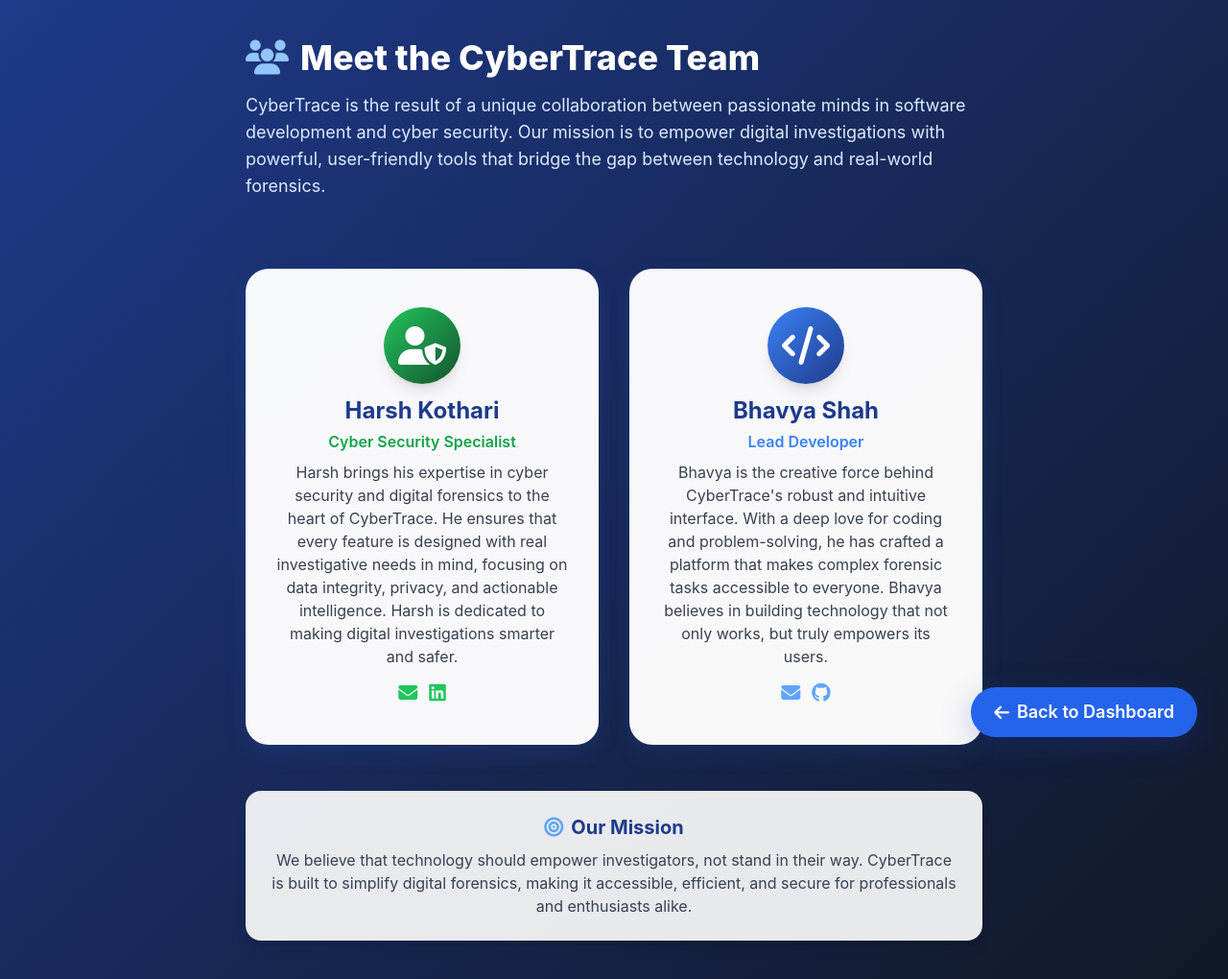
After one commit to shah-bhavy/cybertrace, a PHP site: page /cccs/about.php in a window 1280 px wide. The commit adds this page. Shown: the whole page at 96% size. Run offline with PHP 8.4, Linux system fonts and the light colour scheme; some libraries are stand-ins or nearby versions.

Commit message:
Add files via upload

```diff
--- /dev/null
+++ b/about.php
@@ -0,0 +1,99 @@
+<?php
+// about.php - About Us page for CyberTrace
+?>
+<!DOCTYPE html>
+<html lang="en">
+<head>
+    <meta charset="UTF-8">
+    <title>About Us - CyberTrace</title>
+    <meta name="viewport" content="width=device-width, initial-scale=1.0">
+    <script src="https://cdn.tailwindcss.com"></script>
+    <link href="https://cdnjs.cloudflare.com/ajax/libs/font-awesome/6.4.0/css/all.min.css" rel="stylesheet">
+    <style>
+        body { background: linear-gradient(135deg, #1e3a8a 0%, #111827 100%); font-family: 'Inter', sans-serif; }
+        .profile-card {
+            background: rgba(255,255,255,0.97);
+            border-radius: 1.5rem;
+            box-shadow: 0 10px 24px rgba(59,130,246,0.10);
+            padding: 2.5rem 2rem;
+            transition: transform 0.2s, box-shadow 0.2s;
+        }
+        .profile-card:hover {
+            transform: translateY(-4px) scale(1.025);
+            box-shadow: 0 16px 32px rgba(59,130,246,0.18);
+        }
+        .avatar {
+            width: 80px;
+            height: 80px;
+            border-radius: 9999px;
+            background: linear-gradient(135deg, #3b82f6 60%, #6366f1 100%);
+            display: flex;
+            align-items: center;
+            justify-content: center;
+            font-size: 2.5rem;
+            color: #fff;
+            margin-bottom: 1rem;
+        }
+    </style>
+</head>
+<body class="text-gray-800">
+    <!-- Floating Back to Dashboard Button -->
+    <a href="dashboard.php"
+       class="fixed bottom-8 right-8 z-50 bg-blue-600 hover:bg-blue-700 text-white px-6 py-3 rounded-full shadow-2xl flex items-center gap-2 font-semibold text-lg transition-all"
+       style="box-shadow: 0 8px 32px rgba(30,64,175,0.25);">
+        <i class="fas fa-arrow-left"></i>
+        Back to Dashboard
+    </a>
+    <div class="flex flex-col items-center min-h-screen px-4 py-10">
+        <div class="w-full max-w-3xl mb-10">
+            <h1 class="text-4xl font-extrabold text-white mb-4 flex items-center gap-3">
+                <i class="fas fa-users text-blue-300"></i> Meet the CyberTrace Team
+            </h1>
+            <p class="text-lg text-blue-100 mb-8">
+                CyberTrace is the result of a unique collaboration between passionate minds in software development and cyber security. Our mission is to empower digital investigations with powerful, user-friendly tools that bridge the gap between technology and real-world forensics.
+            </p>
+        </div>
+        <div class="grid grid-cols-1 md:grid-cols-2 gap-8 w-full max-w-3xl">
+
+            <!-- CyberSec Side -->
+            <div class="profile-card flex flex-col items-center text-center">
+                <div class="avatar bg-gradient-to-br from-green-500 to-green-900 shadow-lg mb-3">
+                    <i class="fas fa-user-shield"></i>
+                </div>
+                <h2 class="text-2xl font-bold text-blue-900 mb-1">Harsh Kothari</h2>
+                <div class="text-green-600 font-semibold mb-2">Cyber Security Specialist</div>
+                <p class="text-gray-700 mb-3">
+                    Harsh brings his expertise in cyber security and digital forensics to the heart of CyberTrace. He ensures that every feature is designed with real investigative needs in mind, focusing on data integrity, privacy, and actionable intelligence. Harsh is dedicated to making digital investigations smarter and safer.
+                </p>
+                <div class="flex gap-3 text-green-500 text-xl">
+                    <a href="mailto:harsh@example.com" title="Email"><i class="fas fa-envelope"></i></a>
+                    <a href="https://linkedin.com/in/harshkothari" target="_blank" title="LinkedIn"><i class="fab fa-linkedin"></i></a>
+                </div>
+            </div>
+            <!-- Developer Side -->
+            <div class="profile-card flex flex-col items-center text-center">
+                <div class="avatar bg-gradient-to-br from-blue-500 to-blue-900 shadow-lg mb-3">
+                    <i class="fas fa-code"></i>
+                </div>
+                <h2 class="text-2xl font-bold text-blue-900 mb-1">Bhavya Shah</h2>
+                <div class="text-blue-500 font-semibold mb-2">Lead Developer</div>
+                <p class="text-gray-700 mb-3">
+                    Bhavya is the creative force behind CyberTrace's robust and intuitive interface. With a deep love for coding and problem-solving, he has crafted a platform that makes complex forensic tasks accessible to everyone. Bhavya believes in building technology that not only works, but truly empowers its users.
+                </p>
+                <div class="flex gap-3 text-blue-400 text-xl">
+                    <a href="mailto:bhavya@example.com" title="Email"><i class="fas fa-envelope"></i></a>
+                    <a href="https://github.com/bhavyashah" target="_blank" title="GitHub"><i class="fab fa-github"></i></a>
+                </div>
+            </div>
+        </div>
+        <div class="w-full max-w-3xl mt-12">
+            <div class="bg-white/90 rounded-2xl shadow-lg p-6 text-center">
+                <h3 class="text-xl font-bold text-blue-900 mb-2"><i class="fas fa-bullseye text-blue-400 mr-2"></i>Our Mission</h3>
+                <p class="text-gray-700">
+                    We believe that technology should empower investigators, not stand in their way. CyberTrace is built to simplify digital forensics, making it accessible, efficient, and secure for professionals and enthusiasts alike.
+                </p>
+            </div>
+        </div>
+    </div>
+</body>
+</html>
--- a/dashboard.php
+++ b/dashboard.php
@@ -92,7 +92,7 @@ if (!isAccessGranted()) {
                         <div class="text-xl font-bold mb-2">View Docs</div>
                         <div>Access documentation and guides for using CyberTrace tools.</div>
                     </div>
-                    <a href="#" class="btn">Read Docs</a>
+                    <a href="docs.php" class="btn">Read Docs</a>
                 </div>
                 <!-- About Us Card -->
                 <div class="card card-about rounded-2xl p-6 shadow-lg">
@@ -101,7 +101,7 @@ if (!isAccessGranted()) {
                         <div class="text-xl font-bold mb-2">Know About Us</div>
                         <div>Learn more about the CyberTrace team and our mission.</div>
                     </div>
-                    <a href="#" class="btn">About Us</a>
+                    <a href="about.php" class="btn">About Us</a>
                 </div>
                 <!-- Testimonial Card -->
                 <div class="card card-testimonial rounded-2xl p-6 shadow-lg">
```
Also changed, not shown: docs.php (added, +169 -0 lines).
